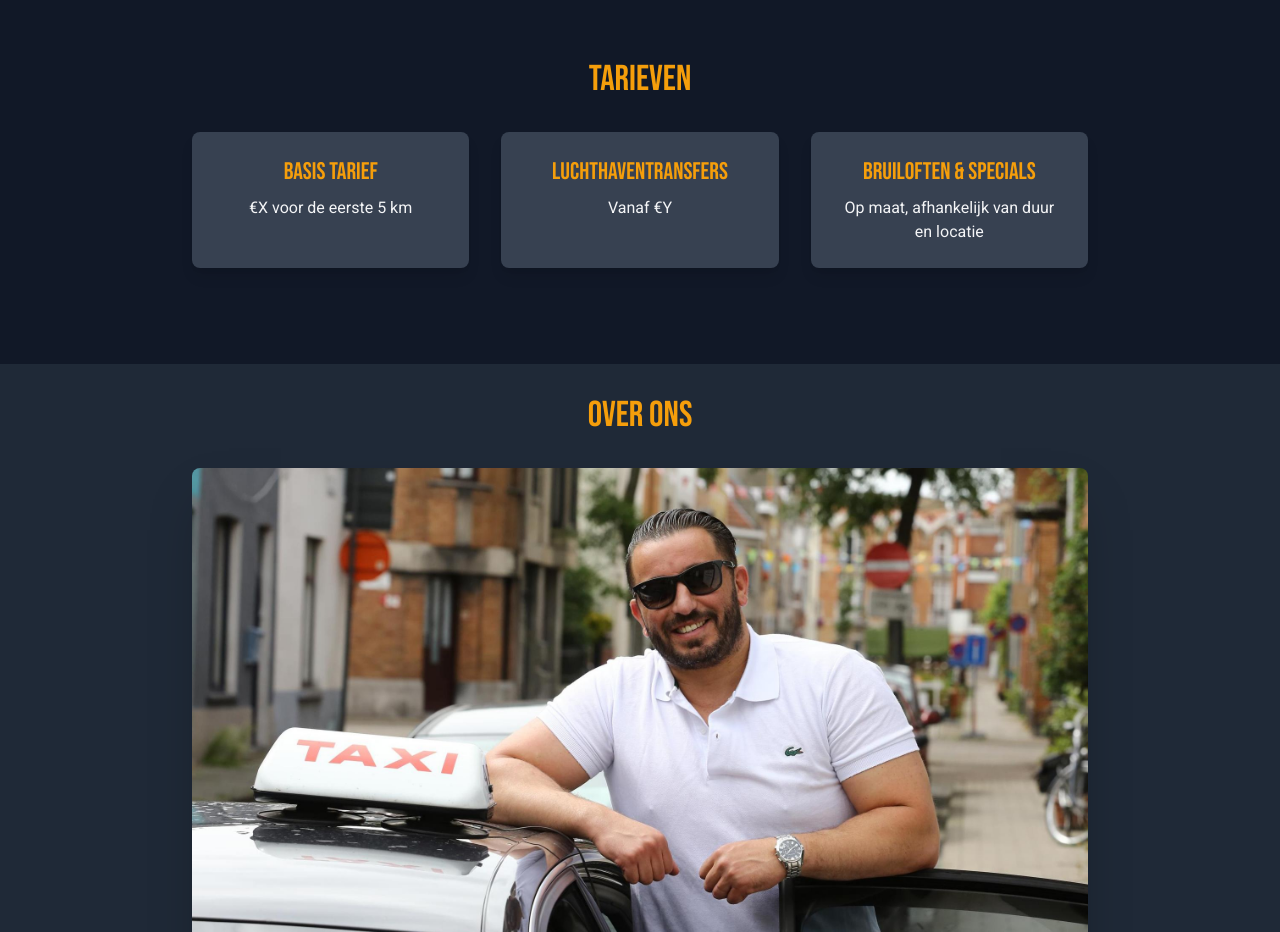
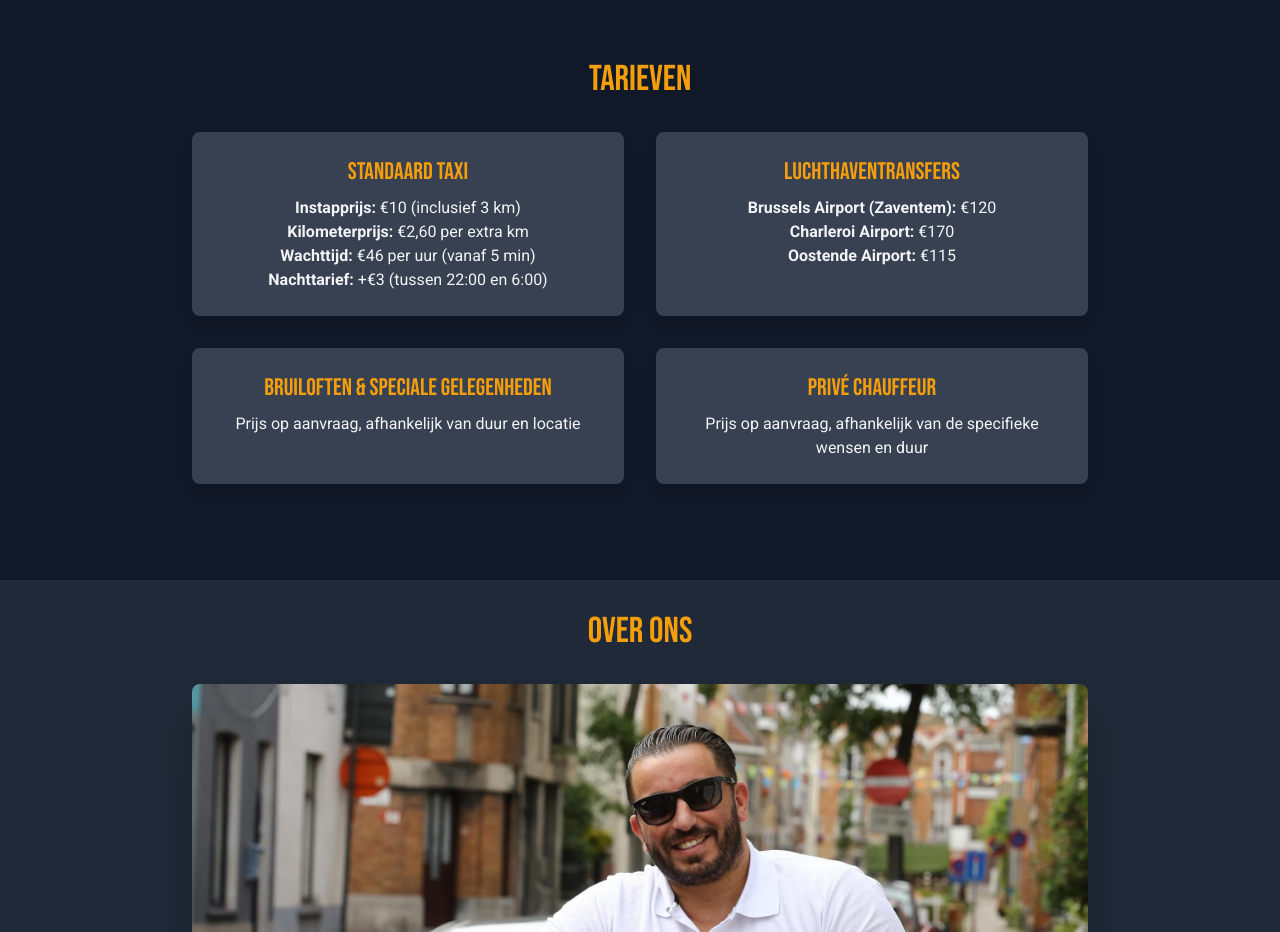
Before and after one commit to yyyutakaaa/T4X1A2, a plain HTML site: page index.html in a window 1280 px wide. Shown: the part 1060-1992 px from the top of the page. Drawn offline with nearby package versions, Linux system fonts and the light colour scheme; a small style sheet from the web is missing.

Commit message:
Update pricing details and service descriptions in the tarieven section for clarity and accuracy

```diff
--- a/index.html
+++ b/index.html
@@ -184,30 +184,49 @@
       </section>
       <section id="tarieven" class="p-8 bg-gray-900 text-center scroll-animate">
         <h2 class="text-4xl font-title text-amber-500 mb-8">Tarieven</h2>
-        <div class="grid grid-cols-1 md:grid-cols-3 gap-8 max-w-4xl mx-auto">
+        <div class="grid grid-cols-1 md:grid-cols-2 gap-8 max-w-4xl mx-auto">
+          <!-- Standaard Taxi -->
           <article
             class="bg-gray-700 p-6 rounded-lg shadow-lg hover:shadow-2xl transition transform hover:-translate-y-1"
           >
             <h3 class="text-2xl font-title text-amber-500 mb-2">
-              Basis Tarief
+              Standaard Taxi
             </h3>
-            <p>€X voor de eerste 5 km</p>
+            <p><strong>Instapprijs:</strong> €10 (inclusief 3 km)</p>
+            <p><strong>Kilometerprijs:</strong> €2,60 per extra km</p>
+            <p><strong>Wachttijd:</strong> €46 per uur (vanaf 5 min)</p>
+            <p><strong>Nachttarief:</strong> +€3 (tussen 22:00 en 6:00)</p>
           </article>
+
           <article
             class="bg-gray-700 p-6 rounded-lg shadow-lg hover:shadow-2xl transition transform hover:-translate-y-1"
           >
             <h3 class="text-2xl font-title text-amber-500 mb-2">
               Luchthaventransfers
             </h3>
-            <p>Vanaf €Y</p>
+            <p><strong>Brussels Airport (Zaventem):</strong> €120</p>
+            <p><strong>Charleroi Airport:</strong> €170</p>
+            <p><strong>Oostende Airport:</strong> €115</p>
           </article>
+
           <article
             class="bg-gray-700 p-6 rounded-lg shadow-lg hover:shadow-2xl transition transform hover:-translate-y-1"
           >
             <h3 class="text-2xl font-title text-amber-500 mb-2">
-              Bruiloften &amp; Specials
+              Bruiloften &amp; Speciale Gelegenheden
             </h3>
-            <p>Op maat, afhankelijk van duur en locatie</p>
+            <p>Prijs op aanvraag, afhankelijk van duur en locatie</p>
+          </article>
+
+          <article
+            class="bg-gray-700 p-6 rounded-lg shadow-lg hover:shadow-2xl transition transform hover:-translate-y-1"
+          >
+            <h3 class="text-2xl font-title text-amber-500 mb-2">
+              Privé Chauffeur
+            </h3>
+            <p>
+              Prijs op aanvraag, afhankelijk van de specifieke wensen en duur
+            </p>
           </article>
         </div>
       </section>
```
